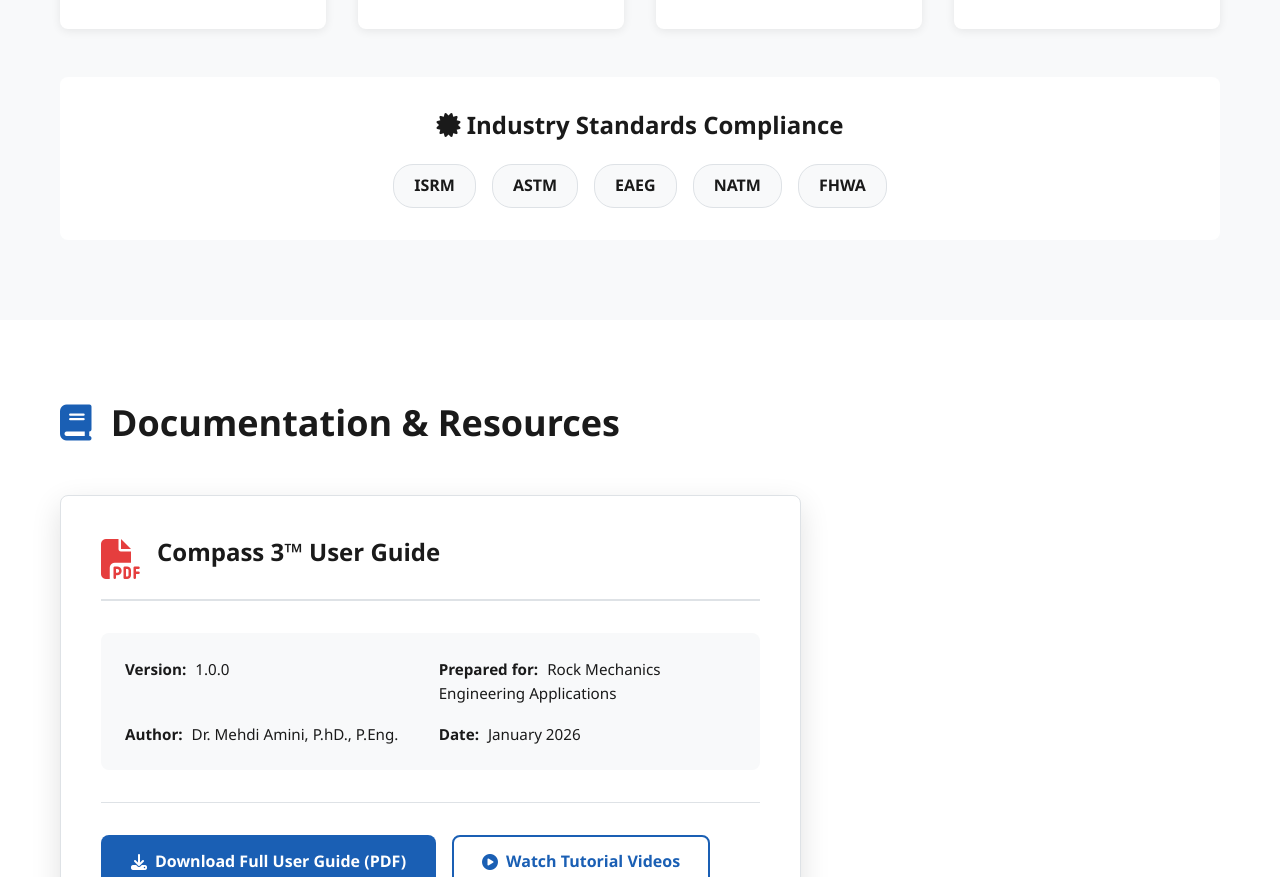
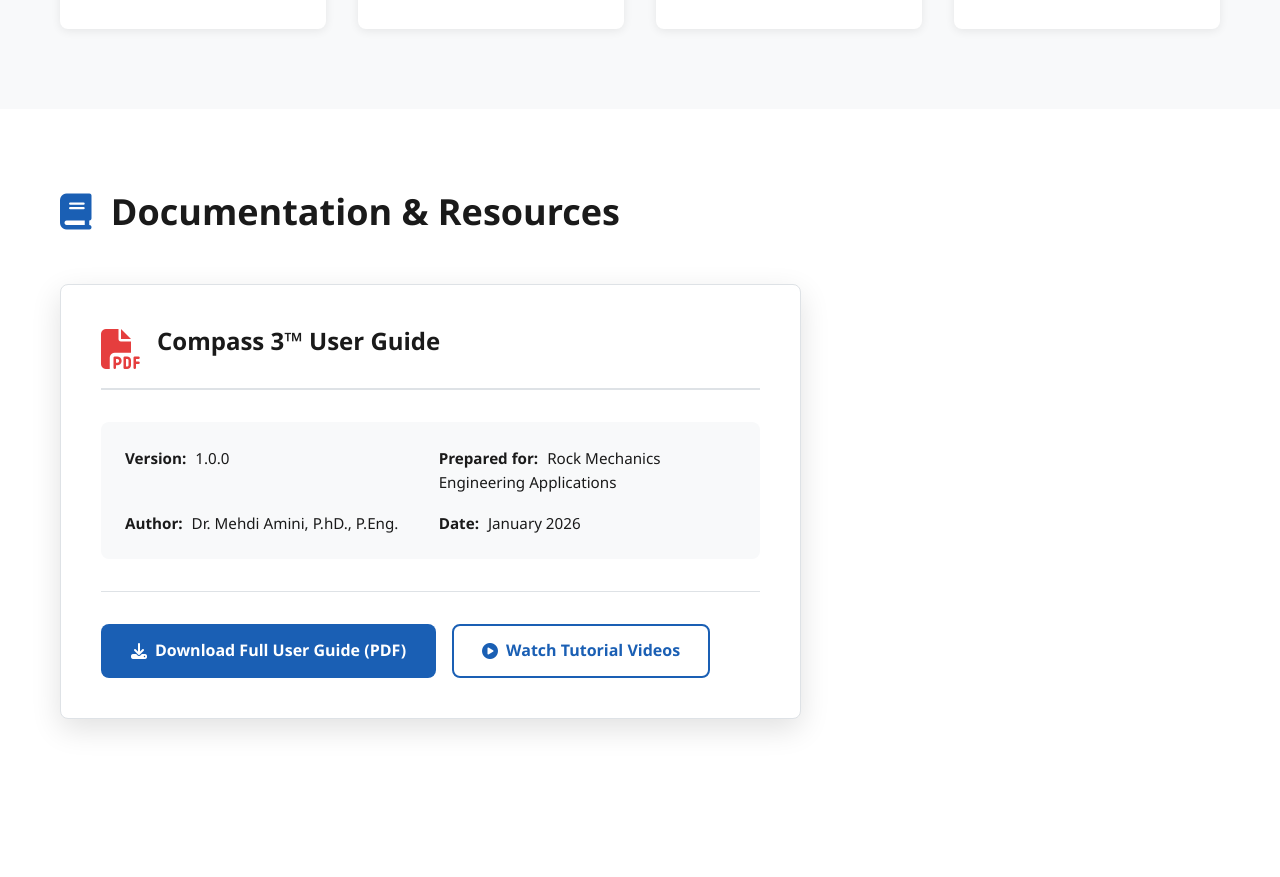
Before and after one commit to mehdiamini1911/Comass3.github.io, a plain HTML site: page index.html in a window 1280 px wide. Shown: the part 2880-3757 px from the top of the page. Drawn offline with Linux system fonts and the light colour scheme.

Commit message:
Update index.html

```diff
--- a/index.html
+++ b/index.html
@@ -234,16 +234,6 @@
                 </div>
             </div>
 
-            <div class="standards-compliance">
-                <h3><i class="fas fa-certificate"></i> Industry Standards Compliance</h3>
-                <div class="standards-list">
-                    <span class="standard-badge">ISRM</span>
-                    <span class="standard-badge">ASTM</span>
-                    <span class="standard-badge">EAEG</span>
-                    <span class="standard-badge">NATM</span>
-                    <span class="standard-badge">FHWA</span>
-                </div>
-            </div>
         </div>
     </section>
 
```
